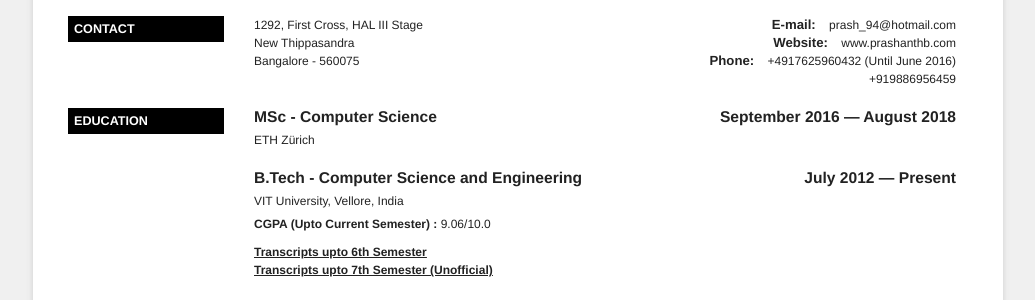
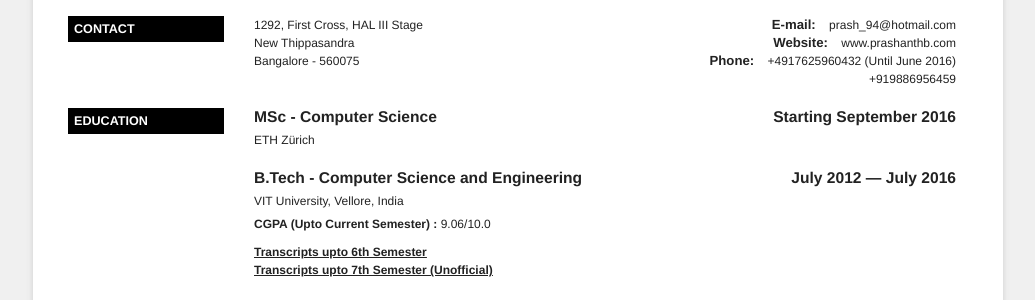
Before and after one commit to prashb94/prashb94.github.io, a Jekyll site: the page cv.html, which Jekyll copies as it is, in a window 1280 px wide. Shown: the part 124-424 px from the top of the page, without its empty margins (122-1157 px from the left). Built offline with Jekyll 4.4.1, drawn with Linux system fonts in a browser that asks for light colours.

Commit message:
Update grad dates-cv

```diff
--- a/cv.html
+++ b/cv.html
@@ -230,7 +230,7 @@
 			<div class="set">
 						<div class="item">
 							<h3><span class="course l">MSc - Computer Science</span>
-						<span class="date r">September 2016 &mdash; August 2018</span>
+						<span class="date r">Starting September 2016</span>
 							</h3>
 							<div class="clear"> </div>
 							<span class="school">ETH Zürich</span><span class="clear"> </span>
@@ -238,7 +238,7 @@
 
 						<div class="item">
 							<h3><span class="course l">B.Tech - Computer Science and Engineering</span>
-						<span class="date r">July 2012 &mdash; Present</span>
+						<span class="date r">July 2012 &mdash; July 2016</span>
 							</h3>
 							<div class="clear"> </div>
 							<span class="school">VIT University, Vellore, India</span><div class="info"><p><span><b>CGPA (Upto Current Semester) : </b>9.06/10.0</span></p></div><span class="clear"> </span>
```
